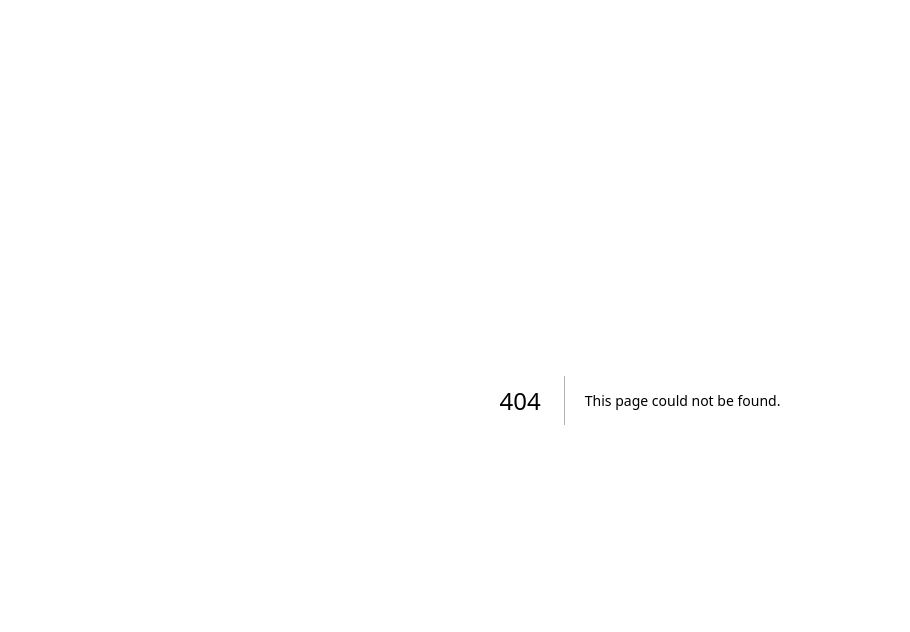
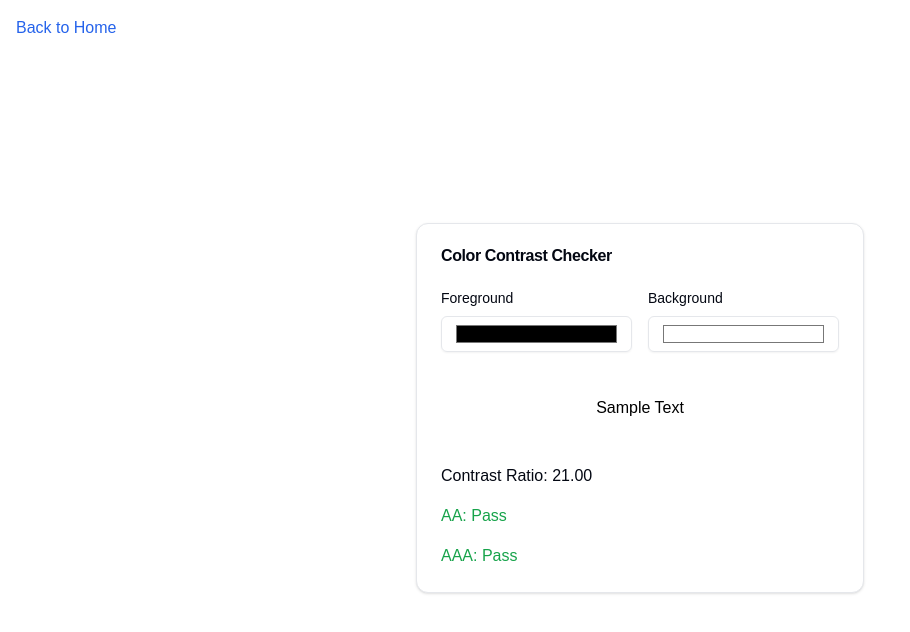
Before and after one commit to praveen2288/csv-editor, a Next.js app: page /colorcontrast in a window 1280 px wide. Before the commit this address had no page. Shown: the top 632 px of the page, without its empty margins (0-910 px from the left). Built offline with nearby package versions, Linux system fonts and the light colour scheme.

Commit message:
Add data converters, contrast checker, and password meter

```diff
--- /dev/null
+++ b/app/colorcontrast/page.tsx
@@ -0,0 +1,71 @@
+'use client'
+
+import { useState } from 'react'
+import { Input } from '@/components/ui/input'
+import { Card, CardContent, CardHeader, CardTitle } from '@/components/ui/card'
+import Link from 'next/link'
+
+function hexToRgb(hex: string) {
+  let cleaned = hex.replace('#', '')
+  if (cleaned.length === 3) {
+    cleaned = cleaned.split('').map(c => c + c).join('')
+  }
+  const num = parseInt(cleaned, 16)
+  return { r: (num >> 16) & 255, g: (num >> 8) & 255, b: num & 255 }
+}
+
+function luminance(r: number, g: number, b: number) {
+  const a = [r, g, b].map(v => {
+    v /= 255
+    return v <= 0.03928 ? v / 12.92 : Math.pow((v + 0.055) / 1.055, 2.4)
+  })
+  return 0.2126 * a[0] + 0.7152 * a[1] + 0.0722 * a[2]
+}
+
+function contrastRatio(c1: string, c2: string) {
+  const rgb1 = hexToRgb(c1)
+  const rgb2 = hexToRgb(c2)
+  const l1 = luminance(rgb1.r, rgb1.g, rgb1.b)
+  const l2 = luminance(rgb2.r, rgb2.g, rgb2.b)
+  return (Math.max(l1, l2) + 0.05) / (Math.min(l1, l2) + 0.05)
+}
+
+export default function ColorContrastChecker() {
+  const [foreground, setForeground] = useState('#000000')
+  const [background, setBackground] = useState('#ffffff')
+
+  const ratio = contrastRatio(foreground, background)
+  const passesAA = ratio >= 4.5
+  const passesAAA = ratio >= 7
+
+  return (
+    <div className="flex flex-col items-center justify-center min-h-screen p-4 space-y-4">
+      <Link href="/" className="fixed top-4 left-4 text-blue-600 hover:underline">
+        Back to Home
+      </Link>
+      <Card className="w-full max-w-md">
+        <CardHeader>
+          <CardTitle>Color Contrast Checker</CardTitle>
+        </CardHeader>
+        <CardContent className="space-y-4">
+          <div className="flex space-x-4">
+            <div className="space-y-2 flex-1">
+              <label className="block text-sm font-medium" htmlFor="foreground">Foreground</label>
+              <Input id="foreground" type="color" value={foreground} onChange={e => setForeground(e.target.value)} />
+            </div>
+            <div className="space-y-2 flex-1">
+              <label className="block text-sm font-medium" htmlFor="background">Background</label>
+              <Input id="background" type="color" value={background} onChange={e => setBackground(e.target.value)} />
+            </div>
+          </div>
+          <div className="h-20 flex items-center justify-center rounded" style={{background, color: foreground}}>
+            Sample Text
+          </div>
+          <p>Contrast Ratio: {ratio.toFixed(2)}</p>
+          <p className={passesAA ? 'text-green-600' : 'text-red-600'}>AA: {passesAA ? 'Pass' : 'Fail'}</p>
+          <p className={passesAAA ? 'text-green-600' : 'text-red-600'}>AAA: {passesAAA ? 'Pass' : 'Fail'}</p>
+        </CardContent>
+      </Card>
+    </div>
+  )
+}
--- /dev/null
+++ b/app/csvjson/page.tsx
@@ -0,0 +1,71 @@
+'use client'
+
+import { useState } from 'react'
+import { Textarea } from '@/components/ui/textarea'
+import { Button } from '@/components/ui/button'
+import { Card, CardContent, CardHeader, CardTitle } from '@/components/ui/card'
+import Papa from 'papaparse'
+import Link from 'next/link'
+
+export default function CsvJsonConverter() {
+  const [csvInput, setCsvInput] = useState('')
+  const [jsonInput, setJsonInput] = useState('')
+  const [error, setError] = useState('')
+
+  const csvToJson = () => {
+    try {
+      const result = Papa.parse(csvInput.trim(), { header: true })
+      setJsonInput(JSON.stringify(result.data, null, 2))
+      setError('')
+    } catch (err) {
+      setError('Invalid CSV input')
+    }
+  }
+
+  const jsonToCsv = () => {
+    try {
+      const data = JSON.parse(jsonInput)
+      const csv = Papa.unparse(data)
+      setCsvInput(csv)
+      setError('')
+    } catch (err) {
+      setError('Invalid JSON input')
+    }
+  }
+
+  return (
+    <div className="flex flex-col items-center justify-center min-h-screen">
+      <Link href="/" className="fixed top-4 left-4 text-blue-600 hover:underline">
+        Back to Home
+      </Link>
+      <Card className="w-full max-w-2xl">
+        <CardHeader>
+          <CardTitle>CSV ↔ JSON Converter</CardTitle>
+        </CardHeader>
+        <CardContent className="space-y-4">
+          <Textarea
+            value={csvInput}
+            onChange={(e) => setCsvInput(e.target.value)}
+            placeholder="CSV"
+            rows={6}
+            className="font-mono"
+          />
+          <Button onClick={csvToJson} disabled={!csvInput} className="w-full">
+            Convert to JSON
+          </Button>
+          <Textarea
+            value={jsonInput}
+            onChange={(e) => setJsonInput(e.target.value)}
+            placeholder="JSON"
+            rows={6}
+            className="font-mono"
+          />
+          <Button onClick={jsonToCsv} disabled={!jsonInput} className="w-full">
+            Convert to CSV
+          </Button>
+          {error && <p className="text-red-500">{error}</p>}
+        </CardContent>
+      </Card>
+    </div>
+  )
+}
--- /dev/null
+++ b/app/jsonyaml/page.tsx
@@ -0,0 +1,70 @@
+'use client'
+
+import { useState } from 'react'
+import { Textarea } from '@/components/ui/textarea'
+import { Button } from '@/components/ui/button'
+import { Card, CardContent, CardHeader, CardTitle } from '@/components/ui/card'
+import yaml from 'js-yaml'
+import Link from 'next/link'
+
+export default function JsonYamlConverter() {
+  const [jsonInput, setJsonInput] = useState('')
+  const [yamlInput, setYamlInput] = useState('')
+  const [error, setError] = useState('')
+
+  const jsonToYaml = () => {
+    try {
+      const obj = JSON.parse(jsonInput)
+      setYamlInput(yaml.dump(obj))
+      setError('')
+    } catch {
+      setError('Invalid JSON input')
+    }
+  }
+
+  const yamlToJson = () => {
+    try {
+      const obj = yaml.load(yamlInput)
+      setJsonInput(JSON.stringify(obj, null, 2))
+      setError('')
+    } catch {
+      setError('Invalid YAML input')
+    }
+  }
+
+  return (
+    <div className="flex flex-col items-center justify-center min-h-screen">
+      <Link href="/" className="fixed top-4 left-4 text-blue-600 hover:underline">
+        Back to Home
+      </Link>
+      <Card className="w-full max-w-2xl">
+        <CardHeader>
+          <CardTitle>JSON ↔ YAML Converter</CardTitle>
+        </CardHeader>
+        <CardContent className="space-y-4">
+          <Textarea
+            value={jsonInput}
+            onChange={(e) => setJsonInput(e.target.value)}
+            placeholder="JSON"
+            rows={6}
+            className="font-mono"
+          />
+          <Button onClick={jsonToYaml} disabled={!jsonInput} className="w-full">
+            Convert to YAML
+          </Button>
+          <Textarea
+            value={yamlInput}
+            onChange={(e) => setYamlInput(e.target.value)}
+            placeholder="YAML"
+            rows={6}
+            className="font-mono"
+          />
+          <Button onClick={yamlToJson} disabled={!yamlInput} className="w-full">
+            Convert to JSON
+          </Button>
+          {error && <p className="text-red-500">{error}</p>}
+        </CardContent>
+      </Card>
+    </div>
+  )
+}
--- a/app/page.tsx
+++ b/app/page.tsx
@@ -10,6 +10,12 @@ export default function Home() {
         </Link>
         <Link href="/csveditor" className="text-xl text-blue-600 hover:underline">
           CSV Editor
+        </Link>
+        <Link href="/csvjson" className="text-xl text-blue-600 hover:underline">
+          CSV ↔ JSON Converter
+        </Link>
+        <Link href="/jsonyaml" className="text-xl text-blue-600 hover:underline">
+          JSON ↔ YAML Converter
         </Link>
         <Link href="/cronparser" className="text-xl text-blue-600 hover:underline">
           Cron Parser
@@ -26,6 +32,9 @@ export default function Home() {
         <Link href="/passwordgenerator" className="text-xl text-blue-600 hover:underline">
           Password Generator
         </Link>
+        <Link href="/passwordstrength" className="text-xl text-blue-600 hover:underline">
+          Password Strength Meter
+        </Link>
         <Link href="/qrcode" className="text-xl text-blue-600 hover:underline">
           QR Code Generator
         </Link>
@@ -38,6 +47,9 @@ export default function Home() {
         <Link href="/color" className="text-xl text-blue-600 hover:underline">
           Color Picker / Converter
         </Link>
+        <Link href="/colorcontrast" className="text-xl text-blue-600 hover:underline">
+          Color Contrast Checker
+        </Link>
         <Link href="/markdown" className="text-xl text-blue-600 hover:underline">
           Markdown Previewer
         </Link>
--- /dev/null
+++ b/app/passwordstrength/page.tsx
@@ -0,0 +1,45 @@
+'use client'
+
+import { useState } from 'react'
+import { Input } from '@/components/ui/input'
+import { Card, CardContent, CardHeader, CardTitle } from '@/components/ui/card'
+import zxcvbn from 'zxcvbn'
+import Link from 'next/link'
+
+const strengthLabels = ['Very Weak', 'Weak', 'Fair', 'Strong', 'Very Strong']
+
+export default function PasswordStrengthMeter() {
+  const [password, setPassword] = useState('')
+  const result = zxcvbn(password)
+  const score = result.score
+  const feedback = result.feedback.suggestions.join(' ')
+
+  return (
+    <div className="flex flex-col items-center justify-center min-h-screen p-4 space-y-4">
+      <Link href="/" className="fixed top-4 left-4 text-blue-600 hover:underline">
+        Back to Home
+      </Link>
+      <Card className="w-full max-w-md">
+        <CardHeader>
+          <CardTitle>Password Strength Meter</CardTitle>
+        </CardHeader>
+        <CardContent className="space-y-4">
+          <Input
+            type="password"
+            value={password}
+            onChange={(e) => setPassword(e.target.value)}
+            placeholder="Enter password"
+          />
+          <div className="h-2 bg-gray-200 rounded">
+            <div
+              className={`h-2 rounded ${score <= 1 ? 'bg-red-500' : score === 2 ? 'bg-yellow-500' : score === 3 ? 'bg-blue-500' : 'bg-green-600'}`}
+              style={{ width: `${((score + 1) / 5) * 100}%` }}
+            />
+          </div>
+          <p>{strengthLabels[score]}</p>
+          {feedback && <p className="text-sm text-gray-500">{feedback}</p>}
+        </CardContent>
+      </Card>
+    </div>
+  )
+}
--- a/package.json
+++ b/package.json
@@ -25,6 +25,7 @@
     "cron-parser": "^4.9.0",
     "date-fns": "^3.6.0",
     "diff": "^7.0.0",
+    "js-yaml": "^4.1.0",
     "lucide-react": "^0.453.0",
     "next": "^14.2.29",
     "papaparse": "^5.4.1",
@@ -33,7 +34,8 @@
     "react-day-picker": "^8.10.1",
     "react-dom": "^18.3.1",
     "tailwind-merge": "^2.5.4",
-    "tailwindcss-animate": "^1.0.7"
+    "tailwindcss-animate": "^1.0.7",
+    "zxcvbn": "^4.4.2"
   },
   "devDependencies": {
     "@types/diff": "^5.2.3",
```
Also changed, not shown: 2 other files (tests, documents, lock files or other folders).
